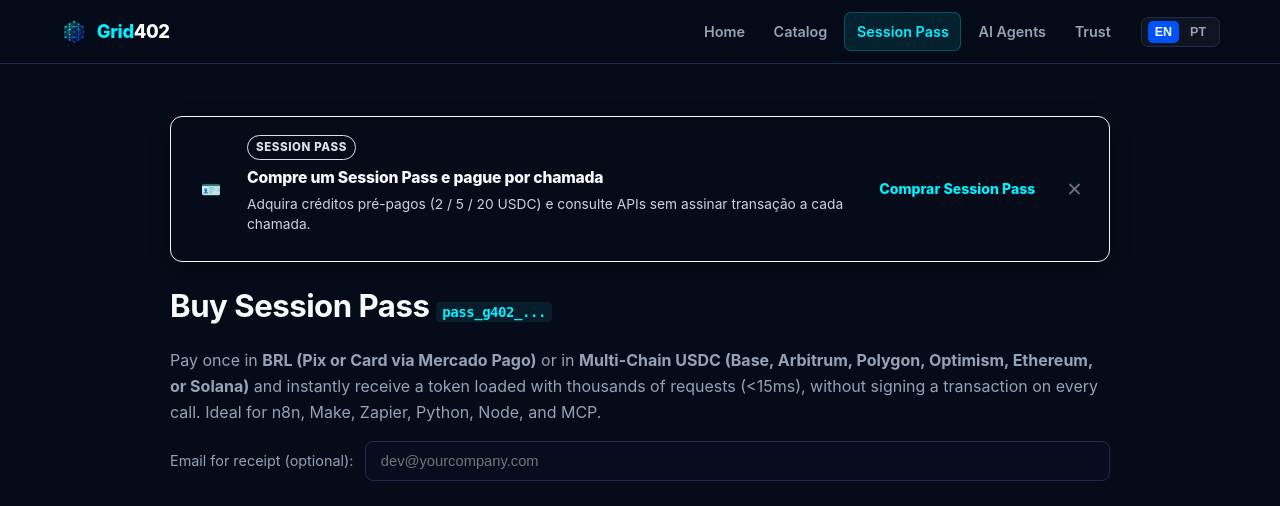
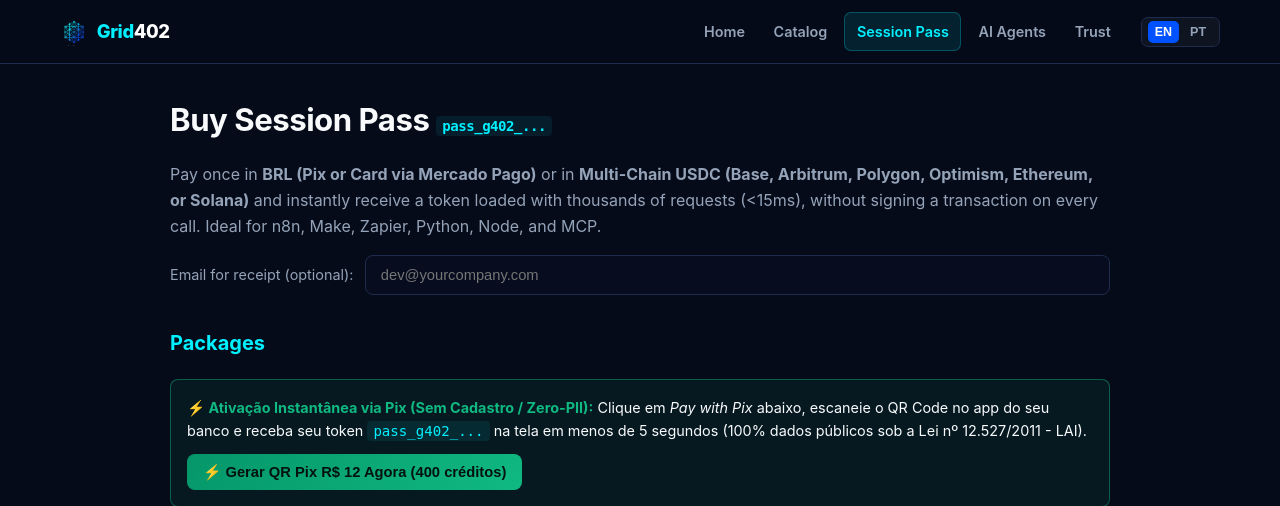
Before and after one commit to oliveiratc/Grid402, a PHP site: page /pass.php in a window 1280 px wide. Shown: the top 506 px of the page. Run offline with PHP 8.4, Linux system fonts and the light colour scheme.

Commit message:
fix(pass): corrige link, classe CSS e exibicao do banner de Session Pass em /pass

```diff
--- a/public_html/includes/pass-reengagement-banner.php
+++ b/public_html/includes/pass-reengagement-banner.php
@@ -35,46 +35,47 @@ if (!function_exists('grid402_pass_reengagement_banner')) {
                 'title'   => 'Você tem créditos de Session Pass parados',
                 'body'    => 'Seu(s) pass(s) não foi(ram) usado(s) ainda. Os créditos não expiram imediatamente, mas vale a pena começar a usar antes que o saldo fique esquecido.',
                 'cta'     => 'Ver meus passes',
-                'url'     => '/payment_dashboard',
+                'url'     => '/payment-dashboard',
                 'subtitle'=> 'Consulte forex, cnpj, dossier e mais de 25 serviços em <15ms.',
             ],
             'en' => [
                 'title'   => 'You have idle Session Pass credits',
                 'body'    => 'Your pass(es) have not been used yet. Credits do not expire immediately, but it is worth starting to use them before the balance is forgotten.',
                 'cta'     => 'View my passes',
-                'url'     => '/payment_dashboard',
+                'url'     => '/payment-dashboard',
                 'subtitle'=> 'Query forex, cnpj, dossier and 25+ services in <15ms.',
             ],
         ];
         $t = $texts[$isPt ? 'pt-BR' : 'en'];
+        $url = $t['url'];
 
         // ----- Variação por urgência -----
         if ($idle > 0 && $hasExpiry && $days <= 7) {
-            $badgeText  = $isPt ? 'Expira em ' . $days . ' dias' : 'Expires in ' . $days . ' days';
-            $badgeClass = 'g402-banner-badge--urgent';
-            $title      = $isPt ? 'Seus créditos expiram em breve' : 'Your credits expire soon';
-            $body       = $isPt
+            $badgeText    = $isPt ? 'Expira em ' . $days . ' dias' : 'Expires in ' . $days . ' days';
+            $variantClass = 'g402-banner-reengagement--urgent';
+            $title        = $isPt ? 'Seus créditos expiram em breve' : 'Your credits expire soon';
+            $body         = $isPt
                 ? "Você tem {$idle} pass(es) com {$usdc} USDC parado(s) e expira(m) em {$days} dia(s). Use agora para não perder o saldo."
                 : "You have {$idle} pass(es) with {$usdc} USDC idle expiring in {$days} day(s). Use them now to avoid losing the balance.";
-            $cta        = $isPt ? 'Usar meus créditos agora' : 'Use my credits now';
+            $cta          = $isPt ? 'Usar meus créditos agora' : 'Use my credits now';
         } elseif ($idle > 0) {
-            $badgeText  = $isPt ? $idle . ' pass(es) sem uso' : $idle . ' unused pass(es)';
-            $badgeClass = 'g402-banner-badge--idle';
-            $title      = $t['title'];
-            $body       = $isPt
-                ? "Você tem {$idle} pass(es) com {$usdc} USDC parado(s). Comece a usar em https://grid402.online/pass"
-                : "You have {$idle} unused pass(es) with {$usdc} USDC idle. Start using at https://grid402.online/pass";
-            $cta        = $t['cta'];
+            $badgeText    = $isPt ? $idle . ' pass(es) sem uso' : $idle . ' unused pass(es)';
+            $variantClass = 'g402-banner-reengagement--idle';
+            $title        = $t['title'];
+            $body         = $isPt
+                ? "Você tem {$idle} pass(es) com {$usdc} USDC parado(s). Comece a usar em https://grid402.online/payment-dashboard"
+                : "You have {$idle} unused pass(es) with {$usdc} USDC idle. Start using at https://grid402.online/payment-dashboard";
+            $cta          = $t['cta'];
         } else {
             // Banner genérico de conscientização (quando não há dados do usuário)
-            $badgeText  = $isPt ? 'Session Pass' : 'Session Pass';
-            $badgeClass = 'g402-banner-badge--info';
-            $title      = $isPt ? 'Compre um Session Pass e pague por chamada' : 'Buy a Session Pass and pay per call';
-            $body       = $isPt
-                ? 'Adquira créditos pré-pagos (2 / 5 / 20 USDC) e consulte APIs sem assinar transação a cada chamada.'
-                : 'Purchase prepaid credits (2 / 5 / 20 USDC) and query APIs without signing a transaction on every call.';
-            $cta        = $isPt ? 'Comprar Session Pass' : 'Buy Session Pass';
-            $url        = '/pass';
+            $badgeText    = 'Session Pass';
+            $variantClass = 'g402-banner-reengagement--info';
+            $title        = $isPt ? 'Compre um Session Pass e pague por chamada' : 'Buy a Session Pass and pay per call';
+            $body         = $isPt
+                ? 'Adquira créditos pré-pagos (R$ 12 Pix ou 2 / 5 / 20 USDC) e consulte APIs em <15ms sem assinar transação a cada chamada.'
+                : 'Purchase prepaid credits (R$ 12 Pix or 2 / 5 / 20 USDC) and query APIs in <15ms without signing a transaction on every call.';
+            $cta          = $isPt ? 'Comprar Session Pass' : 'Buy Session Pass';
+            $url          = '/pass?tier=starter&autopix=1';
         }
         $url = $opts['url'] ?? $url;
 
@@ -126,7 +127,7 @@ if (!function_exists('grid402_pass_reengagement_banner')) {
             text-decoration: none; border: none; cursor: pointer; transition: transform .1s ease, filter .15s ease;
         }
         .g402-banner-btn:hover { filter: brightness(1.15); transform: translateY(-1px); }
-        .g402-banner-reengagement--info  .g402-banner-btn { background: #0052FF; color: #041024; }
+        .g402-banner-reengagement--info  .g402-banner-btn { background: #0052FF; color: #FFFFFF; }
         .g402-banner-reengagement--idle  .g402-banner-btn { background: #F59E0B; color: #04120D; }
         .g402-banner-reengagement--urgent .g402-banner-btn { background: #EF4444; color: #fff; }
         .g402-banner-close {
@@ -141,7 +142,7 @@ if (!function_exists('grid402_pass_reengagement_banner')) {
         }
         </style>
 
-        <section class="g402-banner-reengagement <?php echo $badgeClass; ?>" role="banner" aria-label="<?php echo htmlspecialchars($title, ENT_QUOTES, 'UTF-8'); ?>">
+        <section class="g402-banner-reengagement <?php echo $variantClass; ?>" role="banner" aria-label="<?php echo htmlspecialchars($title, ENT_QUOTES, 'UTF-8'); ?>">
             <div class="g402-banner-icon" aria-hidden="true"><?php echo $hasExpiry && $days <= 7 ? '⏰' : ($idle > 0 ? '💳' : '🪪'); ?></div>
             <div class="g402-banner-content">
                 <span class="g402-banner-badge"><?php echo htmlspecialchars($badgeText, ENT_QUOTES, 'UTF-8'); ?></span>
--- a/public_html/pass.php
+++ b/public_html/pass.php
@@ -76,12 +76,14 @@ $supportedNets = grid402_supported_networks();
 <body>
 <?php require_once __DIR__ . '/includes/nav.php'; grid402_render_public_nav(['active' => '/pass', 'domain' => $domain, 'show_lang' => true]); ?>
 <div class="wrap">
+    <?php if (($userIdleStats['idle_passes'] ?? 0) > 0): ?>
     <?php echo grid402_pass_reengagement_banner([
         'idle_passes' => $userIdleStats['idle_passes'],
         'idle_usdc'   => $userIdleStats['idle_usdc'],
         'expires_in'  => $userIdleStats['expires_min_days'],
         'lang'        => 'pt-BR',
     ]); ?>
+    <?php endif; ?>
 
     <h1 data-i18n-html="pass.title">Buy Session Pass <code>pass_g402_...</code></h1>
     <p data-i18n-html="pass.subtitle">Pay once in <strong>BRL (Pix or Card via Mercado Pago)</strong> or in <strong>USDC on the Base network</strong> and instantly receive a token loaded with thousands of requests (&lt;15ms), without signing a transaction on every call. Ideal for n8n, Make, Zapier, Python, Node, and MCP.</p>
```
